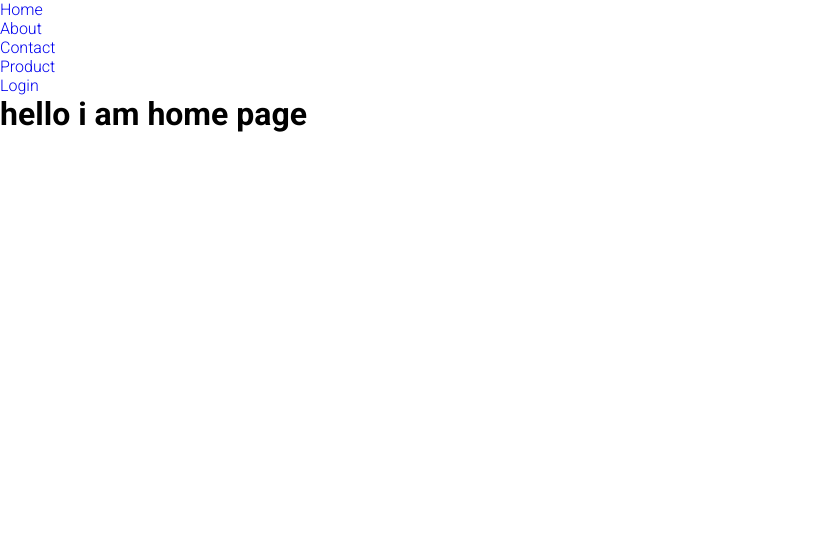
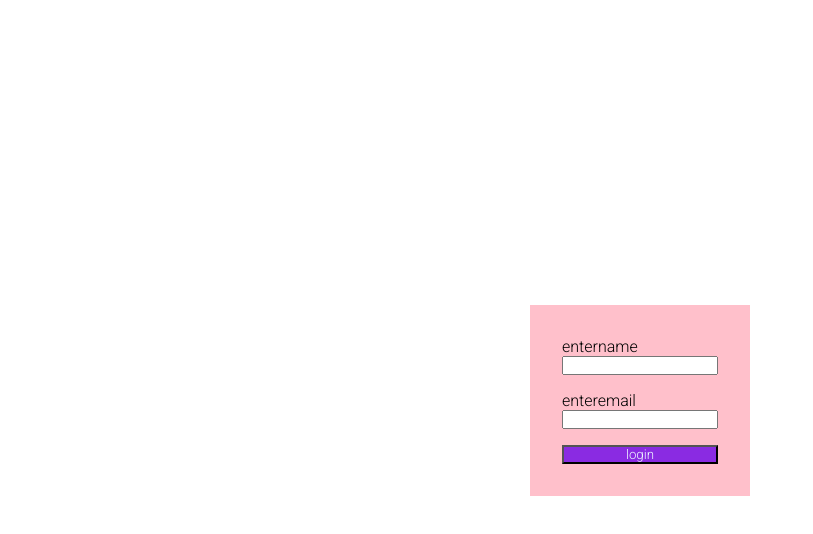
Before and after one commit to karan-078/news, a React (Create React App) app: page / in a window 1280 px wide. Shown: the top 534 px of the page, without its empty margins (0-813 px from the left). Built offline with nearby package versions, Linux system fonts and the light colour scheme.

Commit message:
intial commit

```diff
--- a/package.json
+++ b/package.json
@@ -6,6 +6,7 @@
     "@testing-library/jest-dom": "^5.16.5",
     "@testing-library/react": "^13.3.0",
     "@testing-library/user-event": "^13.5.0",
+    "axios": "^0.27.2",
     "react": "^18.2.0",
     "react-dom": "^18.2.0",
     "react-icons": "^4.4.0",
--- a/src/App.js
+++ b/src/App.js
@@ -1,21 +1,24 @@
 import React from "react";
 import "./App.css";
-import { BrowserRouter, Routes, Route } from "react-router-dom";
-import About from "./component/About";
-import Contact from "./component/Contact";
-import Home from "./component/Home";
-import Nav from "./component/Nav";
-import Singleproduct from "./component/Singleproduct";
-import Product from "./component/Product";
-import Login from "./component/Login";
-import Dashbord from "./component/Dashbord";
-import { useState } from "react";
+import InputForm from "./axois/InputForm";
+// import { BrowserRouter, Routes, Route } from "react-router-dom";
+// import About from "./component/About";
+// import Contact from "./component/Contact";
+// import Home from "./component/Home";
+// import Nav from "./component/Nav";
+// import Singleproduct from "./component/Singleproduct";
+// import Product from "./component/Product";
+// import Login from "./component/Login";
+// import Dashbord from "./component/Dashbord";
+// import { useState } from "react";
+
+
 const App = () => {
 
-  const [user,setUser]= useState(null)
+  // const [user,setUser]= useState(null)
   return (
     <>
-      <BrowserRouter>
+      {/* <BrowserRouter>
         <Routes>
           <Route path="/" element={<Nav />}>
             <Route index element={<Home />} />
@@ -27,7 +30,8 @@ const App = () => {
             <Route path="product/:productId" element={<Singleproduct />} />
           </Route>
         </Routes>
-      </BrowserRouter>
+      </BrowserRouter> */}
+    <InputForm/>
     </>
   );
 };
--- /dev/null
+++ b/src/axois/InputForm.js
@@ -0,0 +1,41 @@
+import axios from 'axios'
+import React from 'react'
+import { useState } from 'react'
+import "./style.css"
+
+const url ="https://course-api.com"
+const InputForm = () => {
+    const [name , setname ]=useState('')
+    const [email , setemail ]=useState('')
+
+    const handlsubmit= async(e)=>{
+     e.preventDefault();
+     try{
+     const response = await axios.post(url,{name:name,email:email})
+
+     console.log(response.data)
+     }catch(error){
+      console.log(error.response)
+     }
+    }
+  return (
+  <>
+  <section className='secction-ecnter'>
+<form className='form-controal' onSubmit={handlsubmit}>
+  <label htmlFor="name">entername</label>
+  <input type="text" id='name' value={name} name="name" onChange={(e)=>setname(e.target.value)}/>
+
+  <label htmlFor="email">enteremail</label>
+  <input type="email" id='email' value={email} ema="email" onChange={(e)=>setemail(e.target.value)}/>
+
+<button type='submit' >
+  login
+</button>
+</form>
+
+  </section>
+  </>
+  )
+}
+
+export default InputForm
--- /dev/null
+++ b/src/axois/style.css
@@ -0,0 +1,31 @@
+*{
+    margin: 0;
+    padding: 0;
+    box-sizing: border-box;
+}
+
+body{
+    height: 100vh;
+    display: flex;
+    justify-content: center;
+    align-items: center;
+}
+
+.secction-ecnter{
+  background: pink;
+
+}
+
+.form-controal{
+ display: flex;
+ flex-direction: column;
+ padding:2rem 2rem;
+}
+
+input{
+    margin-bottom: 1rem;
+}
+button{
+    background: blueviolet;
+    color: aliceblue;
+}
```
Also changed, not shown: src/axois/Firstsetup.js (added, +31 -0 lines), src/axois/Heade.js (added, +31 -0 lines), 1 other file (tests, documents, lock files or other folders).
